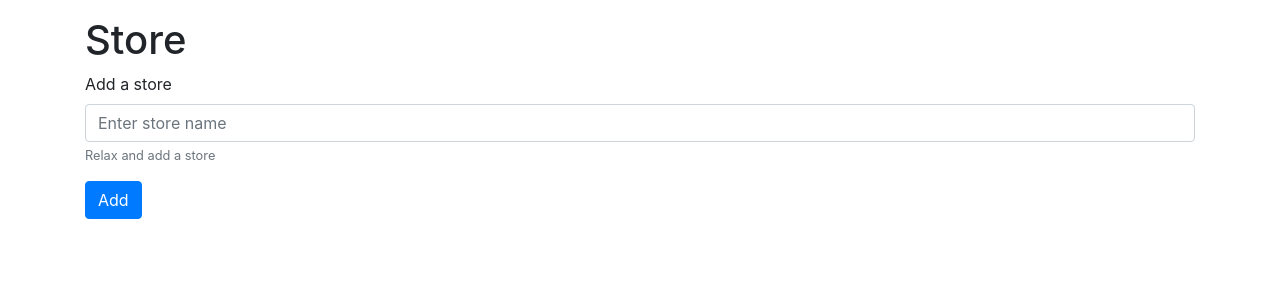
After one commit to Jowee93/Flask-Store, a Python web app: template templates/store.html in a window 1280 px wide. The commit adds this page. Shown: the top 300 px of the page. Run offline with Jinja, Linux system fonts and the light colour scheme; the template is opened without the code that fills it, so the values that code supplies are empty; some libraries are stand-ins or nearby versions.

Commit message:
Add functionality to add store from webpage to database

```diff
--- a/models.py
+++ b/models.py
@@ -1,10 +1,10 @@
+import datetime
 import os
+
 import peewee as pw
-import datetime
 from playhouse.postgres_ext import PostgresqlExtDatabase
 
-#
-db = PostgresqlExtDatabase(os.getenv('DATABASE'))
+db = PostgresqlExtDatabase(os.getenv('DATABASE', 'inventory_management_dev'))
 
 class BaseModel(pw.Model):
     created_at = pw.DateTimeField(default=datetime.datetime.now)
--- /dev/null
+++ b/static/css/style.css
@@ -0,0 +1,3 @@
+.success {
+  color: green;
+}
--- a/templates/_layout.html
+++ b/templates/_layout.html
@@ -10,6 +10,7 @@
       integrity="sha384-ggOyR0iXCbMQv3Xipma34MD+dH/1fQ784/j6cY/iJTQUOhcWr7x9JvoRxT2MZw1T"
       crossorigin="anonymous"
     />
+    <link rel="stylesheet" href="../static/css/style.css" />
     <title>Flask Store</title>
   </head>
   <body>
--- a/templates/index.html
+++ b/templates/index.html
@@ -1,3 +1,4 @@
-{% extends "_layout.html" %} {% block content %}
+{% extends "_layout.html" %}
+{% block content %}
 <h1>Homepage</h1>
 {% endblock %}
--- /dev/null
+++ b/templates/store.html
@@ -0,0 +1,32 @@
+{% extends "_layout.html" %}
+
+{% block content %}
+
+{% with messages = get_flashed_messages(with_categories=true) %} {% if messages %}
+
+{% for category, message in messages %}
+<div class="mt-3 alert alert-{{ category }}">{{ message }}</div>
+
+{% endfor %} {% endif %} {% endwith %}
+
+<div class="mt-3">
+  <h1>Store</h1>
+</div>
+<form action="{{ url_for('create') }}">
+  <div class="form-group">
+    <label for="store_name">Add a store</label>
+    <input
+      type="text"
+      class="form-control"
+      id="store-input"
+      name="store_name"
+      placeholder="Enter store name"
+    />
+    <small id="small-text" class="form-text text-muted"
+      >Relax and add a store</small
+    >
+  </div>
+  <button type="submit" class="btn btn-primary">Add</button>
+</form>
+
+{% endblock %}
```
Also changed, not shown: server.py (+27 -4 lines).
